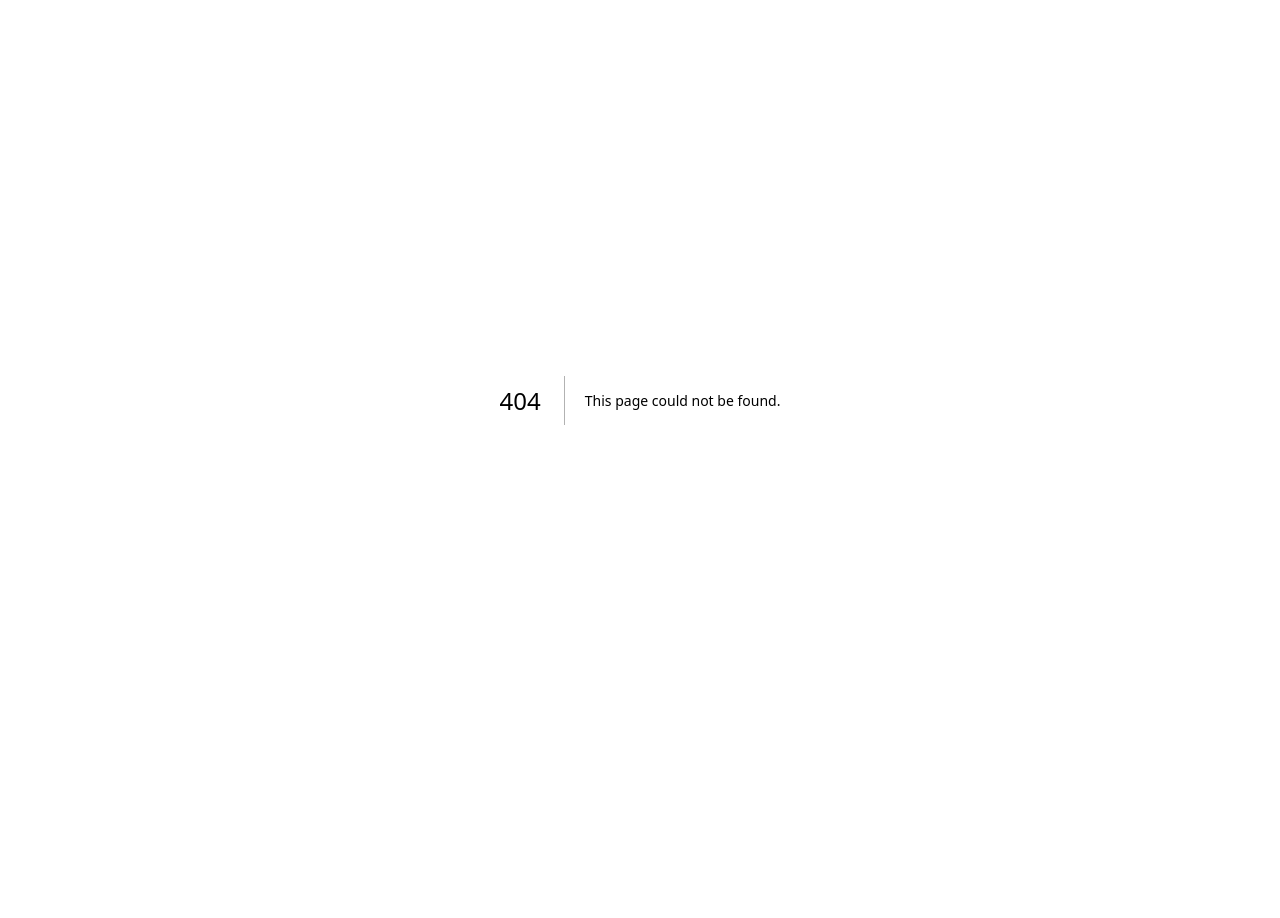
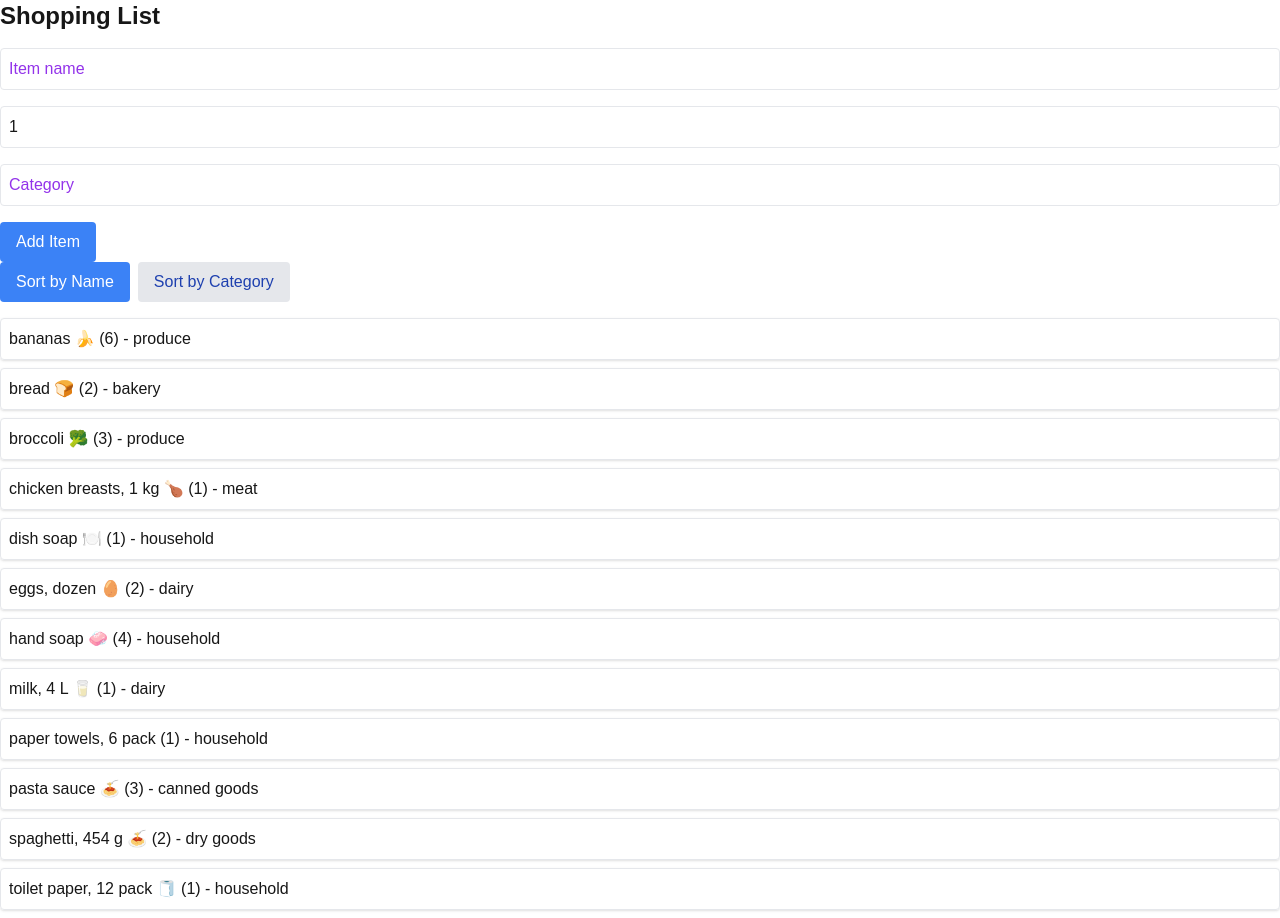
Before and after one commit to hemang19/cprg306-assignments, a Next.js app: page /week-7 in a window 1280 px wide. Before the commit this address had no page. Before the commit the page ends 800 px from the top, so only its background shows below. Built offline with nearby package versions, Linux system fonts and the light colour scheme.

Commit message:
week-7 completed

```diff
--- a/app/page.js
+++ b/app/page.js
@@ -29,6 +29,11 @@ export default function Home() {
     Go to Week 6 Assignment
   </Link>
 </p>
+<p className="mt-4 text-lg">
+  <Link href="/week-7" className="text-white-500 hover:underline">
+    Go to Week 7 Assignment
+  </Link>
+</p>
     </main>
   );
 }
--- /dev/null
+++ b/app/week-7/item-list.js
@@ -0,0 +1,45 @@
+"use client";
+
+import { useState } from "react";
+import Item from "./item";
+
+export default function ItemList({ items }) {
+  const [sortBy, setSortBy] = useState("name");
+
+  // Sort items based on selected sorting method
+  const sortedItems = [...items].sort((a, b) => {
+    if (sortBy === "name") {
+      return a.name.localeCompare(b.name);
+    }
+    return a.category.localeCompare(b.category);
+  });
+
+  return (
+    <div>
+      <div className="flex gap-2 mb-4">
+        <button
+          onClick={() => setSortBy("name")}
+          className={`px-4 py-2 rounded ${
+            sortBy === "name" ? "bg-blue-500 text-white" : "bg-gray-200 text-blue-800"
+          }`}
+        >
+          Sort by Name
+        </button>
+        <button
+          onClick={() => setSortBy("category")}
+          className={`px-4 py-2 rounded ${
+            sortBy === "category" ? "bg-blue-500 text-white" : "bg-gray-200 text-blue-800"
+          }`}
+        >
+          Sort by Category
+        </button>
+      </div>
+
+      <ul>
+        {sortedItems.map((item) => (
+          <Item key={item.id} {...item} />
+        ))}
+      </ul>
+    </div>
+  );
+}
--- /dev/null
+++ b/app/week-7/item.js
@@ -0,0 +1,7 @@
+export default function Item({ name, quantity, category }) {
+    return (
+      <li className="border p-2 rounded shadow mb-2">
+        {name} ({quantity}) - {category}
+      </li>
+    );
+  }
--- /dev/null
+++ b/app/week-7/items.json
@@ -0,0 +1,74 @@
+[
+    {
+      "id": "1h2GJKH12gkHG31h1H",
+      "name": "milk, 4 L 🥛",
+      "quantity": 1,
+      "category": "dairy"
+    },
+    {
+      "id": "2KJH3k2j3H1k2J3K1H",
+      "name": "bread 🍞",
+      "quantity": 2,
+      "category": "bakery"
+    },
+    {
+      "id": "3h2KJH3k2j3H1k2J3",
+      "name": "eggs, dozen 🥚",
+      "quantity": 2,
+      "category": "dairy"
+    },
+    {
+      "id": "4k2J3K1H2GJKH12gk",
+      "name": "bananas 🍌",
+      "quantity": 6,
+      "category": "produce"
+    },
+    {
+      "id": "5H1h1H2KJH3k2j3H",
+      "name": "broccoli 🥦",
+      "quantity": 3,
+      "category": "produce"
+    },
+    {
+      "id": "6H1k2J3K1H2GJKH1",
+      "name": "chicken breasts, 1 kg 🍗",
+      "quantity": 1,
+      "category": "meat"
+    },
+    {
+      "id": "7gkHG31h1H2KJH3k",
+      "name": "pasta sauce 🍝",
+      "quantity": 3,
+      "category": "canned goods"
+    },
+    {
+      "id": "8j3H1k2J3K1H2GJK",
+      "name": "spaghetti, 454 g 🍝",
+      "quantity": 2,
+      "category": "dry goods"
+    },
+    {
+      "id": "9H12gkHG31h1H2KJ",
+      "name": "toilet paper, 12 pack 🧻",
+      "quantity": 1,
+      "category": "household"
+    },
+    {
+      "id": "10H3k2j3H1k2J3K1",
+      "name": "paper towels, 6 pack",
+      "quantity": 1,
+      "category": "household"
+    },
+    {
+      "id": "11k2J3K1H2GJKH12",
+      "name": "dish soap 🍽️",
+      "quantity": 1,
+      "category": "household"
+    },
+    {
+      "id": "12GJKH12gkHG31h1",
+      "name": "hand soap 🧼",
+      "quantity": 4,
+      "category": "household"
+    }
+  ]
--- /dev/null
+++ b/app/week-7/new-item.js
@@ -0,0 +1,62 @@
+"use client";
+
+import { useState } from "react";
+
+export default function NewItem({ onAddItem }) {
+  const [name, setName] = useState("");
+  const [quantity, setQuantity] = useState(1);
+  const [category, setCategory] = useState("");
+
+  const handleSubmit = (e) => {
+    e.preventDefault();
+
+    if (!name || !category) {
+      alert("Please fill out all fields.");
+      return;
+    }
+
+    const newItem = {
+      id: Math.random().toString(36).substr(2, 9),
+      name,
+      quantity,
+      category,
+    };
+
+    onAddItem(newItem);
+    setName("");
+    setQuantity(1);
+    setCategory("");
+  };
+
+  return (
+    <form onSubmit={handleSubmit} className="space-y-4">
+      <input
+        type="text"
+        value={name}
+        onChange={(e) => setName(e.target.value)}
+        placeholder="Item name"
+        className="border w-full p-2 rounded placeholder-purple-600"
+      />
+      <input
+        type="number"
+        value={quantity}
+        onChange={(e) => setQuantity(e.target.value)}
+        placeholder="Quantity"
+        className="border w-full p-2 rounded placeholder-purple-600"
+      />
+      <input
+        type="text"
+        value={category}
+        onChange={(e) => setCategory(e.target.value)}
+        placeholder="Category"
+        className="border w-full p-2 rounded placeholder-purple-600"
+      />
+      <button
+        type="submit"
+        className="bg-blue-500 text-white px-4 py-2 rounded hover:bg-blue-600"
+      >
+        Add Item
+      </button>
+    </form>
+  );
+}
--- /dev/null
+++ b/app/week-7/page.js
@@ -0,0 +1,25 @@
+"use client";
+
+import { useState } from "react";
+import ItemList from "./item-list";
+import NewItem from "./new-item";
+import itemsData from "./items.json";
+
+export default function Page() {
+  // Initialize state with items data
+  const [items, setItems] = useState(itemsData);
+
+  // Function to add a new item to the list
+  const handleAddItem = (newItem) => {
+    setItems((prevItems) => [...prevItems, newItem]);
+  };
+
+  return (
+    <main>
+      <h1 className="text-2xl font-bold mb-4">Shopping List</h1>
+      {/* Pass event handler and items to components */}
+      <NewItem onAddItem={handleAddItem} />
+      <ItemList items={items} />
+    </main>
+  );
+}
```
